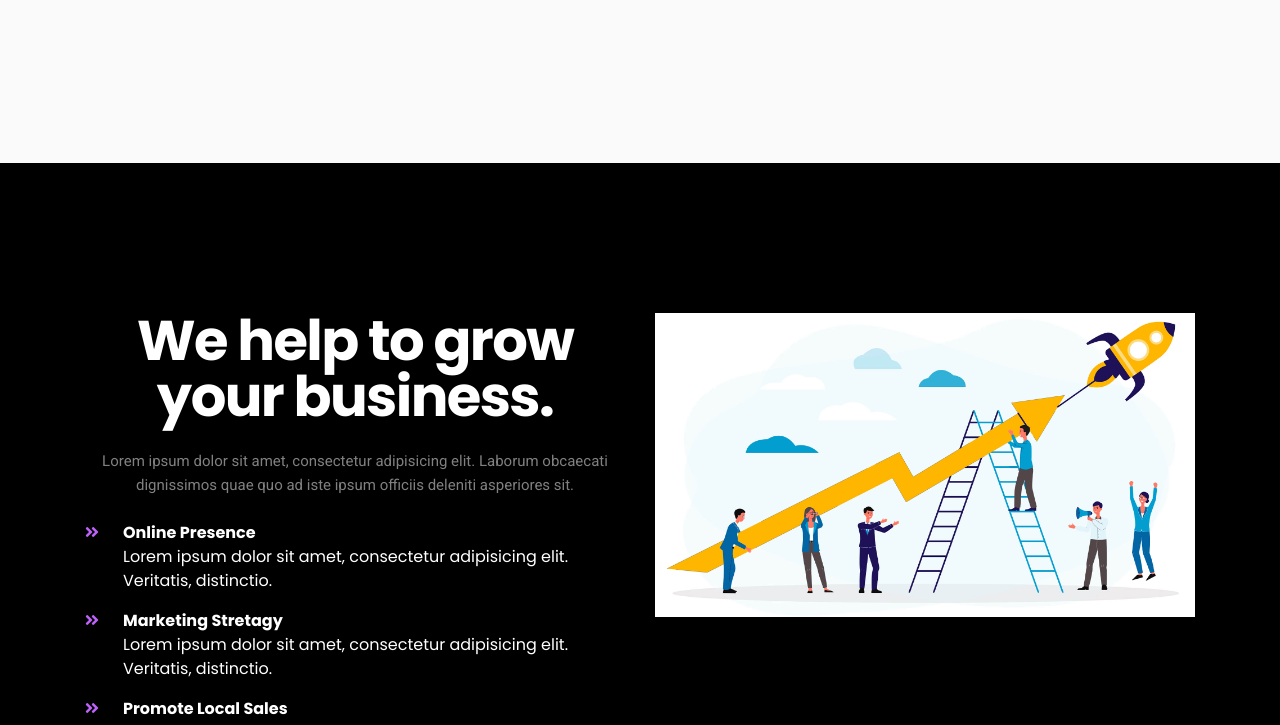
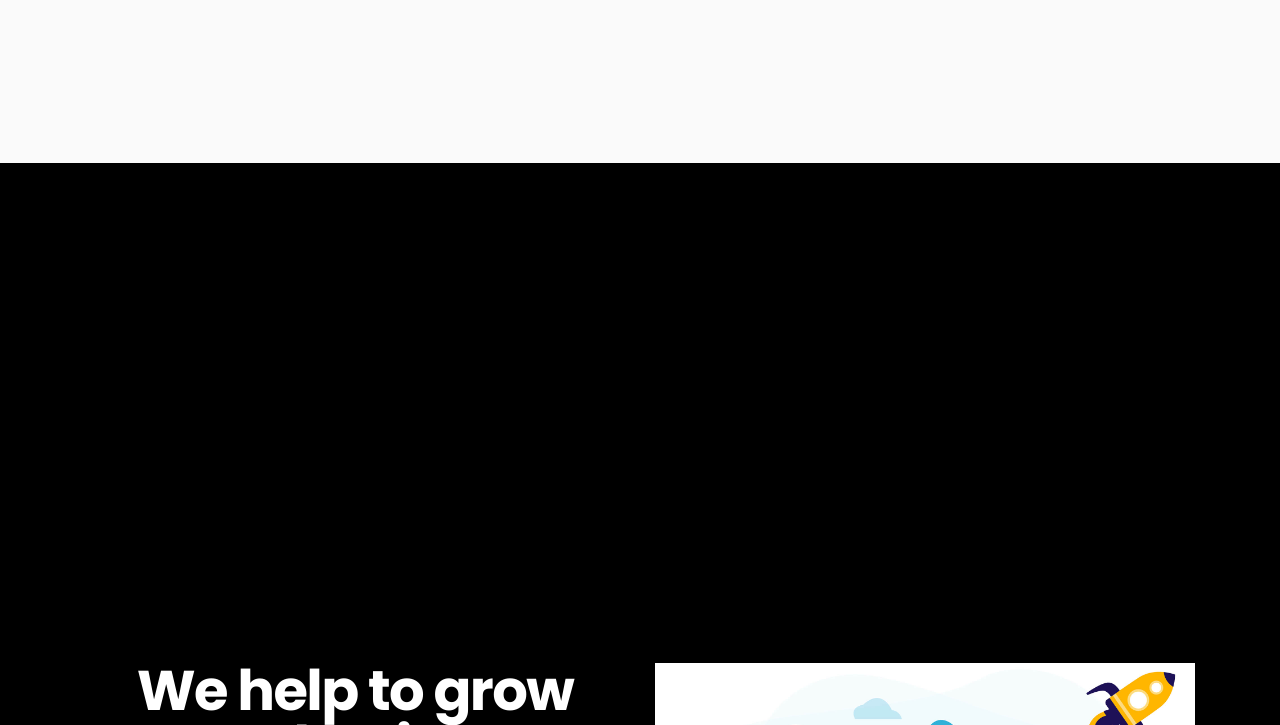
Before and after one commit to aryanvir/Tyche, a plain HTML site: page Shishtech_Website/index.html in a window 1280 px wide. Shown: the part 1509-2234 px from the top of the page. Drawn offline with nearby package versions, Linux system fonts and the light colour scheme; a script that the page names is missing.

Commit message:
modified:   Shishtech_Website/index.html

```diff
--- a/Shishtech_Website/index.html
+++ b/Shishtech_Website/index.html
@@ -235,6 +235,9 @@
             </div>
         </section>
         <!-- ***** Service Area End ***** -->
+        <div style="background-color:black;height:350px">
+
+        </div>
 
         <!-- ***** Content Area Start ***** -->
         <section class="section content-area black-bg ptb_150">
```
